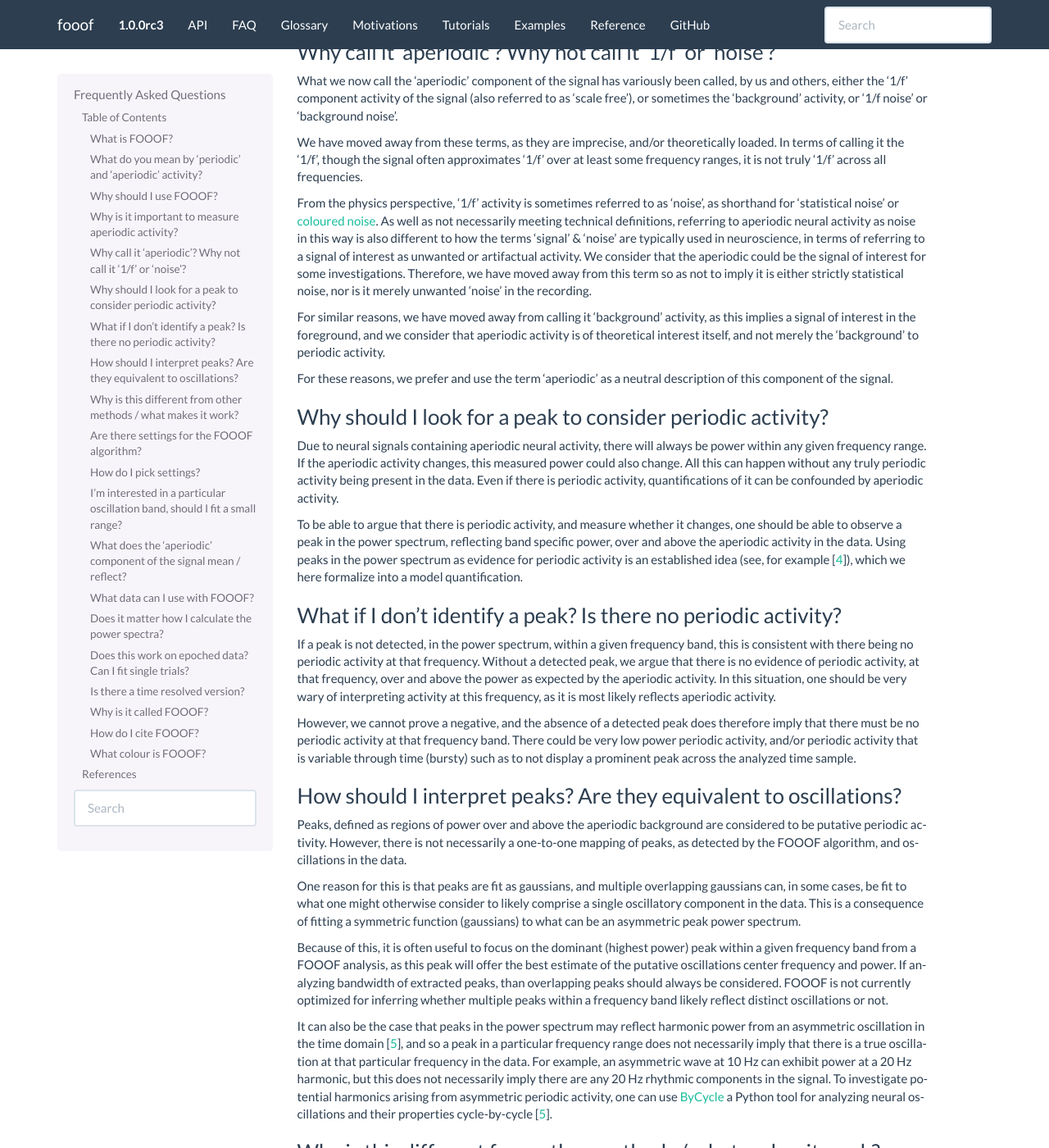
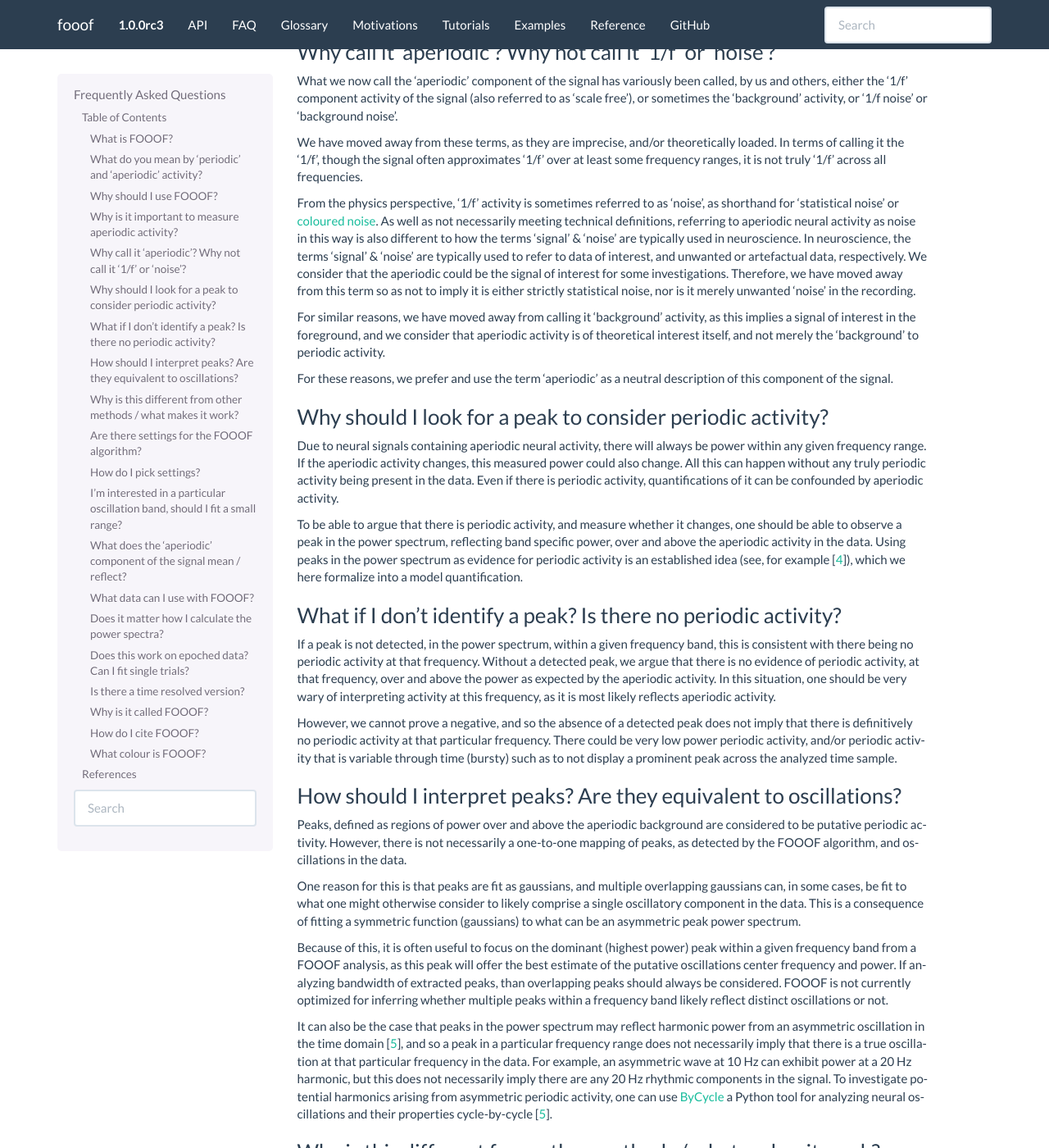
Before and after one commit to fooof-tools/fooof, a Sphinx documentation site: the page built from doc/faq.rst, in a window 1280 px wide and 1400 px high, scrolled down 1852 px. Shown: the whole window at 82% size. Built offline with Sphinx 7.4.7, drawn with Linux system fonts in a browser that asks for light colours; pages that are not in the unit, such as notebooks, are missing from menus.

Commit message:
typos made clearer

```diff
--- a/doc/faq.rst
+++ b/doc/faq.rst
@@ -102,8 +102,9 @@ From the physics perspective, '1/f' activity is sometimes referred to as 'noise'
 as shorthand for 'statistical noise' or `coloured noise <https://en.wikipedia.org/wiki/Colors_of_noise>`_.
 As well as not necessarily meeting technical definitions, referring to aperiodic neural activity
 as noise in this way is also different to how the terms 'signal' & 'noise' are typically
-used in neuroscience, in terms of referring to a signal of interest as unwanted or artifactual
-activity. We consider that the aperiodic could be the signal of interest for some investigations.
+used in neuroscience. In neuroscience, the terms 'signal' & 'noise' are typically used
+to refer to data of interest, and unwanted or artefactual data, respectively.
+We consider that the aperiodic could be the signal of interest for some investigations.
 Therefore, we have moved away from this term so as not to imply it is either strictly statistical
 noise, nor is it merely unwanted 'noise' in the recording.
 
@@ -139,8 +140,8 @@ above the power as expected by the aperiodic activity. In this situation, one sh
 wary of interpreting activity at this frequency, as it is most likely reflects aperiodic
 activity.
 
-However, we cannot prove a negative, and the absence of a detected peak does
-therefore imply that there must be no periodic activity at that frequency band. There could
+However, we cannot prove a negative, and so the absence of a detected peak does not
+imply that there is definitively no periodic activity at that particular frequency. There could
 be very low power periodic activity, and/or periodic activity that is variable through time
 (bursty) such as to not display a prominent peak across the analyzed time sample.
 
```
Also changed, not shown: 1 other file.
